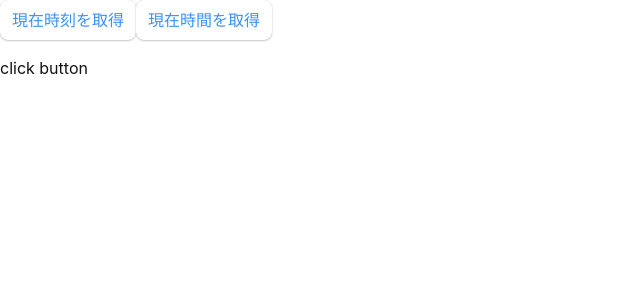
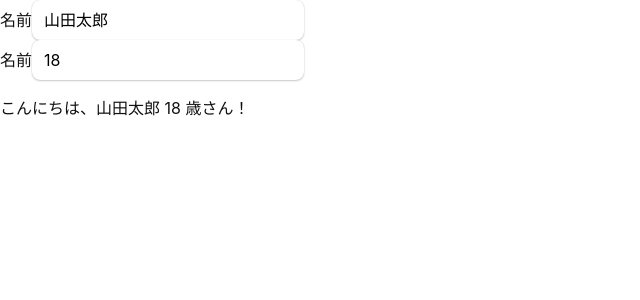
Before and after one commit to MofuMofu2/react-sandbox, a React (Create React App) app: page / in a window 1280 px wide. Shown: the top 300 px of the page, without its empty margins (0-640 px from the left). Built offline with nearby package versions, Linux system fonts and the light colour scheme.

Commit message:
feature: #52 フォーム入力のサンプルを追加

```diff
--- /dev/null
+++ b/src/component/Form/StateForm.tsx
@@ -0,0 +1,45 @@
+import React, { useState } from "react";
+
+type UserInfo = {
+  name: string;
+  age: number;
+};
+
+export default function StateForm() {
+  const [form, setForm] = useState<UserInfo>({ name: "山田太郎", age: 18 });
+
+  const handleForm = (e: React.ChangeEvent<HTMLInputElement>) => {
+    setForm({
+      ...form,
+      [e.target.name]: e.target.value,
+    });
+  };
+
+  return (
+    <form>
+      <div>
+        <label htmlFor="name">名前</label>
+        <input
+          id="name"
+          name="name"
+          type="text"
+          onChange={handleForm}
+          value={form.name}
+        />
+      </div>
+      <div>
+        <label htmlFor="age">名前</label>
+        <input
+          id="age"
+          name="age"
+          type="text"
+          onChange={handleForm}
+          value={form.age}
+        />
+      </div>
+      <p>
+        こんにちは、{form.name} {`${form.age} 歳`}さん！
+      </p>
+    </form>
+  );
+}
--- a/src/index.tsx
+++ b/src/index.tsx
@@ -2,7 +2,7 @@ import React from "react";
 import ReactDOM from "react-dom/client";
 import "./index.css";
 import reportWebVitals from "./reportWebVitals";
-import EventBasic from "./component/EventBasic/EventBasic";
+import StateForm from "./component/Form/StateForm";
 
 if (process.env.NODE_ENV === "development") {
   void import("./mocks/browser").then(({ worker }) => {
@@ -14,7 +14,7 @@ const root = ReactDOM.createRoot(
   document.getElementById("root") as HTMLElement
 );
 
-root.render(<EventBasic />);
+root.render(<StateForm />);
 
 // If you want to start measuring performance in your app, pass a function
 // to log results (for example: reportWebVitals(console.log))
```
